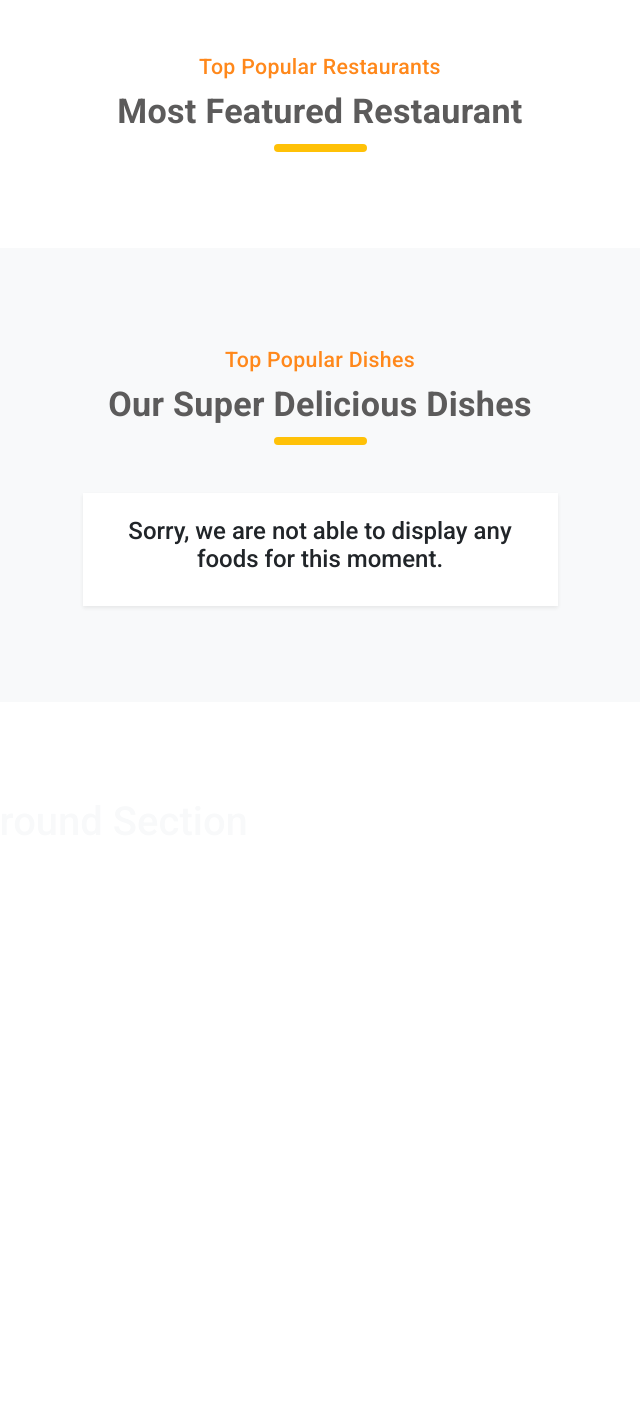
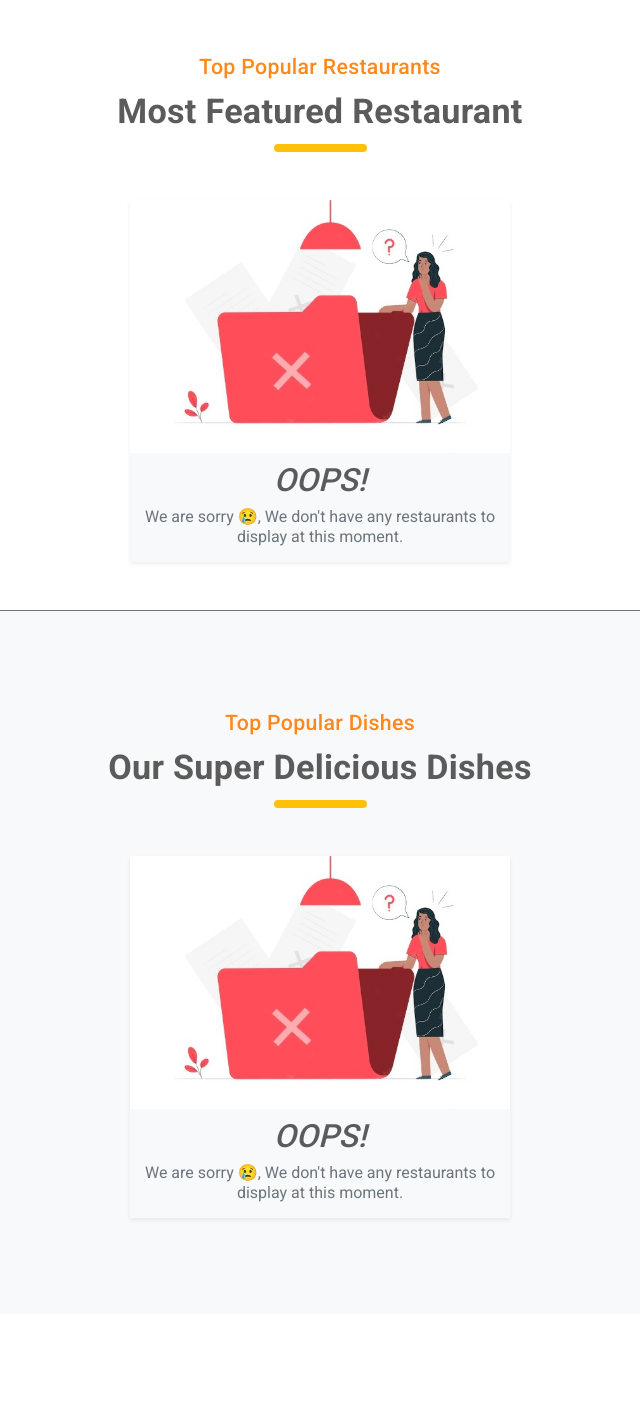
Before and after one commit to gokarna123-goku/multi_vendor_platform, a Django app: page / in a window 1280 px wide. Shown: the part 1995-3406 px from the top of the page, without its empty margins (320-960 px from the left). Run offline with Django 3.2, Linux system fonts and the light colour scheme; data that the repository does not hold is empty.

Commit message:
changes over templates

```diff
--- a/templates/blogs/blog.html
+++ b/templates/blogs/blog.html
@@ -6,7 +6,7 @@
 <div class="container-fluid px-0 mx-0 mt-5 pt-3 blog-main">
     <div class="container-fluid px-0 mx-0 blog-section pt-5">
         <div class="container col-md-11">
-            <h1 class="text text-center title mt-5">
+            <h1 class="text text-center text-secondary mt-5">
                 Get Latest Tips And Tricks
             </h1>
         </div>
@@ -55,7 +55,7 @@
                             {% endfor %}
                         </div>
                     {% else %}
-                        <div class="container col-md-7 bg-white shadow-sm pb-4">
+                        <div class="container col-md-6 bg-white shadow-sm pb-4">
                             <img src="{% static 'images/not-found.jpg' %}" alt="No Blogs Found Image" class="img-fluid mb-0">
                             <h4 class="text title text-center fst-italic fs-2">OOPS!</h4>
                             <h6 class="text text-muted fst-normal text-center fw-normal px-5">
--- a/templates/foods/food.html
+++ b/templates/foods/food.html
@@ -6,7 +6,7 @@
 <div class="container-fluid px-0 mx-0 my-5 pt-3 food-main">
     <div class="container-fluid px-0 mx-0 food-section pt-5">
         <div class="container col-lg-11 col-12">
-            <h1 class="text text-center title mt-5 pt-5">
+            <h1 class="text text-center text-secondary mt-5 pt-5">
                 All Foods Categories Are Available Here...
             </h1>
         </div>
@@ -99,7 +99,7 @@
             <!--  -->
         </div>
     {% else %}
-        <div class="container col-md-8 bg-white text-center shadow-sm pb-4">
+        <div class="container col-md-4 bg-white text-center shadow-sm pb-4">
             <img src="{% static 'images/not-found.jpg' %}" alt="No Restaurant Found Image" class="img-fluid mb-0">
             <h4 class="text title text-center fst-italic fs-2">OOPS!</h4>
             <h6 class="text text-muted fst-normal text-center fw-normal px-5">
--- a/templates/homepage/index.html
+++ b/templates/homepage/index.html
@@ -308,6 +308,7 @@
             <div class="hr-section my-0">
                 <hr class="container col-md-1 py-1 bg-warning mt-1 mb-5 rounded-pill">
             </div>
+            {% if restaurant_obj %}
                 {% for restaurant in restaurant_obj %}
                     <!-- First Restaurant Box -->
                     <div class="col-lg-4 col-md-6 col-sm-12 col-12 mb-4">
@@ -369,9 +370,22 @@
                     </div>
                     <!--  -->
                 {% endfor %}
+            {% else %}
+                <div class="container col-lg-4 p-0 bg-light shadow-sm">
+                    <img src="{% static 'images/not-found.jpg' %}" alt="Restaurant Not Found Image" class="img-fluid px-0">
+                    <div class="p-2 text-center">
+                        <h4 class="text title fst-italic fs-2">OOPS!</h4>
+                        <h6 class="text text-muted fst-normal fw-normal">
+                            We are sorry <span class="text-warning">😢</span>, We don't have any restaurants to display at this moment.
+                        </h6>
+                    </div>
+                </div>
+            {% endif %}
         </div>
     </div>
 </div>
+
+<hr class="my-0 bg-secondary">
 
 <!-- Popular Dishes Section -->
 <div class="container-fluid px-0 mx-0 mx-0 py-5 bg-light">
@@ -409,14 +423,18 @@
                 <!--  -->
                 {% endfor %}
             {% else %}
-            <div class="container col-lg-5 bg-white shadow-sm p-4">
-                <h4 class="text text-center">
-                    Sorry, we are not able to display any foods for this moment.
-                </h4>
+                <div class="container col-lg-4 p-0 bg-light shadow-sm">
+                    <img src="{% static 'images/not-found.jpg' %}" alt="Restaurant Not Found Image" class="img-fluid px-0">
+                    <div class="p-2 text-center">
+                        <h4 class="text title fst-italic fs-2">OOPS!</h4>
+                        <h6 class="text text-muted fst-normal fw-normal">
+                            We are sorry <span class="text-warning">😢</span>, We don't have any restaurants to display at this moment.
+                        </h6>
+                    </div>
                 </div>
             {% endif %}
             <!-- First Dishes Section -->
-            {% comment %} <div class="col-lg-3 col-md-6 col-sm-12 col-12 mb-4">
+            <!-- <div class="col-lg-3 col-md-6 col-sm-12 col-12 mb-4">
                 <div class="px-0 pb-2 bg-white shadow-sm text-center">
                     <img src="https://cdn.pixabay.com/photo/2020/04/29/03/30/pizza-5107039__340.jpg" class="dish-img"
                         alt="">
@@ -435,7 +453,7 @@
                         </div>
                     </div>
                 </div>
-            </div> {% endcomment %}
+            </div> -->
             <!--  -->
         </div>
     </div>
@@ -449,7 +467,7 @@
     <video autoplay muted loop>
         <source src="{% static 'videos/rest_shop.mp4' %}" type="video/mp4">
     </video>
-    <h1 class="text text-light my-5 py-5">Hello Fixed Background Section </h1>
+    <h1 class="text text-light my-5 py-5 mx-5">Hello Fixed Background Section </h1>
 </div>
 
 <!-- Next Section -->
--- a/templates/restaurant/restaurant.html
+++ b/templates/restaurant/restaurant.html
@@ -5,8 +5,8 @@
 <!--  -->
 <div class="container-fluid px-0 mx-0 my-5 pt-3 restaurant-section">
     <div class="container col-md-11">
-        <h1 class="text text-center title mt-5 pt-5">
-            Himalayan Java Coffee Restaurant
+        <h1 class="text text-center text-secondary mt-5 pt-5">
+            {{restaurants_list.restaurant_name}}
         </h1>
     </div>
     <!--<div class="container-fluid px-0 mx-0 restaurant-section pt-5">
@@ -113,7 +113,7 @@
                 </ul>
             </nav>
         {% else %}
-            <div class="container col-md-8 bg-white shadow-sm pb-4 text-center">
+            <div class="container col-md-4 bg-white shadow-sm pb-4 text-center">
                 <img src="{% static 'images/not-found.jpg' %}" alt="No Restaurant Found Image" class="img-fluid mb-0">
                 <h4 class="text title fst-italic fs-2">OOPS!</h4>
                 <h6 class="text text-muted fst-normal fw-normal px-5">
```
Lines whose indentation alone changed are shown as unchanged.
